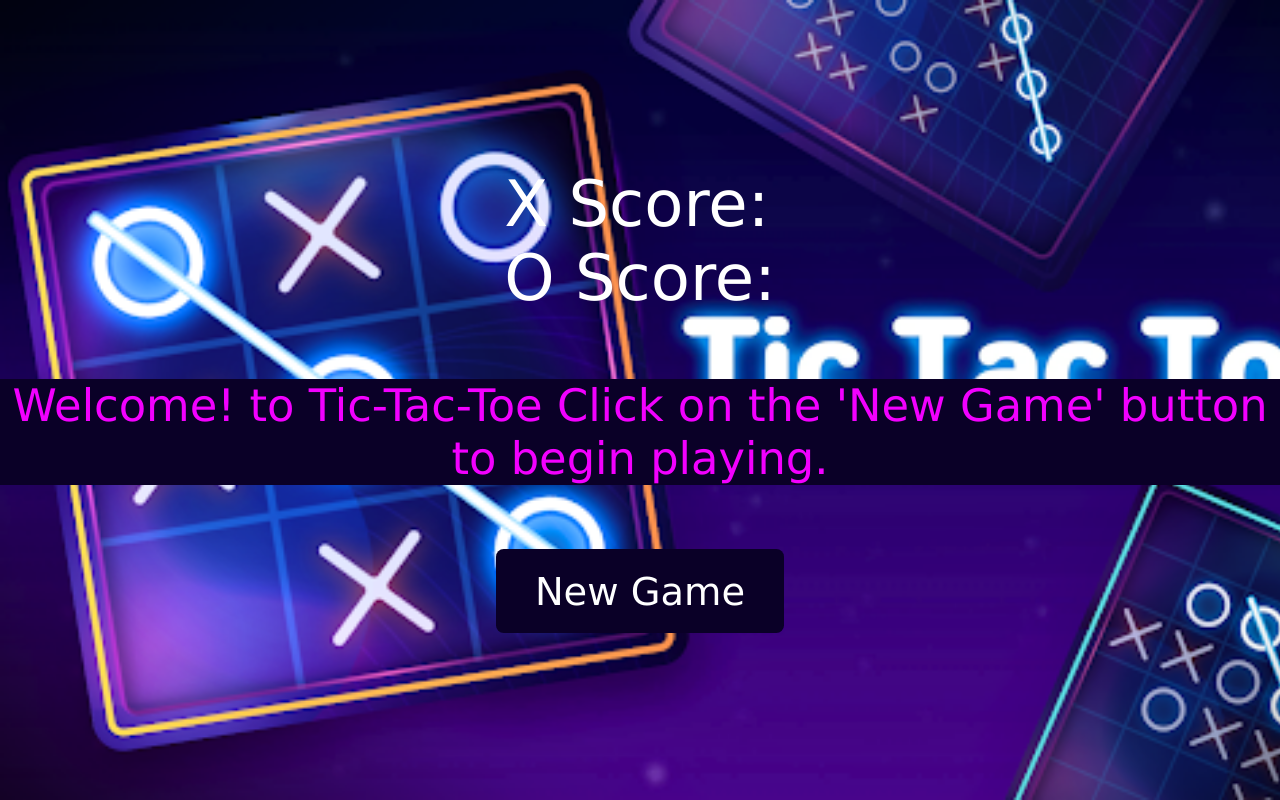
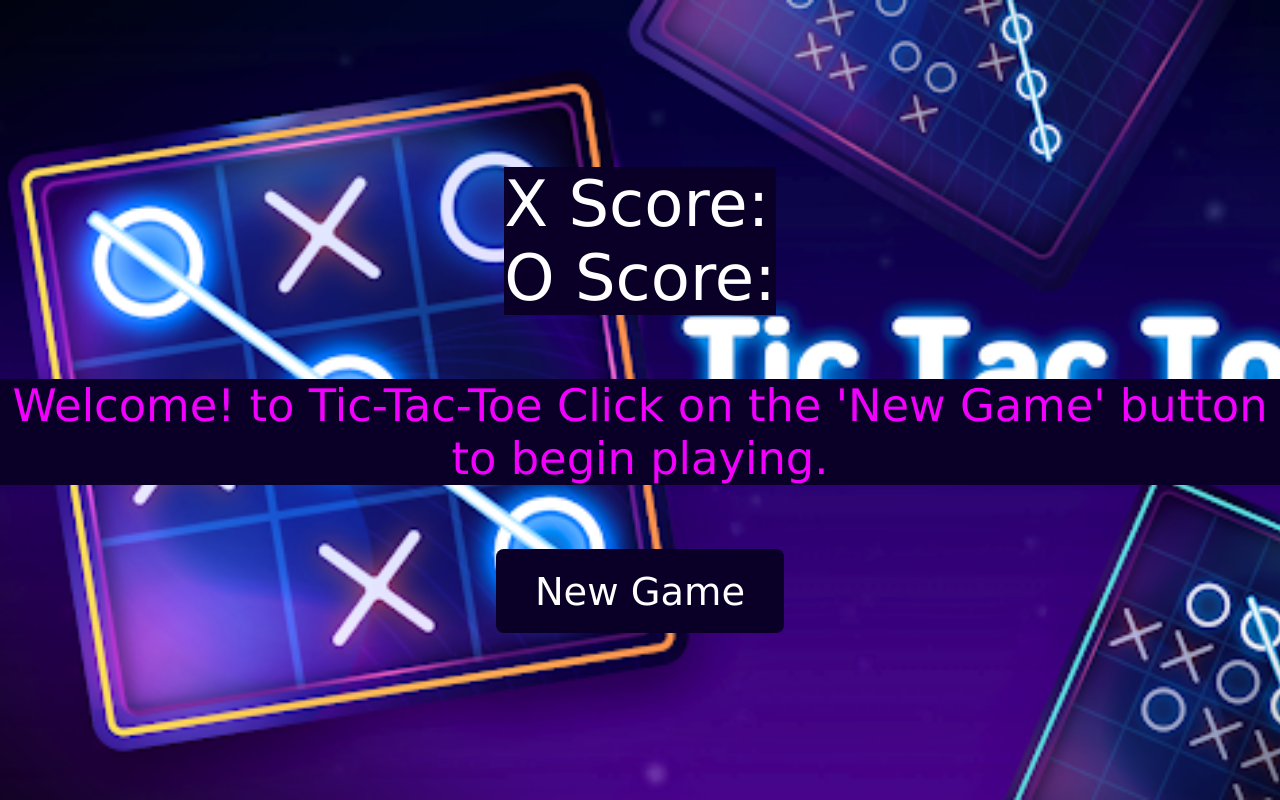
Before and after one commit to Ukaym29/Tic-Tac-Toe-Game, a plain HTML site: page index.html in a window 1280 px wide. Drawn offline with Linux system fonts and the light colour scheme.

Commit message:
Update Tic-Tac-Toe.css

```diff
--- a/Assets/css/Tic-Tac-Toe.css
+++ b/Assets/css/Tic-Tac-Toe.css
@@ -184,4 +184,5 @@ html {
 /* This styling is for the div that holds the scores */
 #scores{
     color: #ffffff;
+    background: #0a0027;
 }
```
